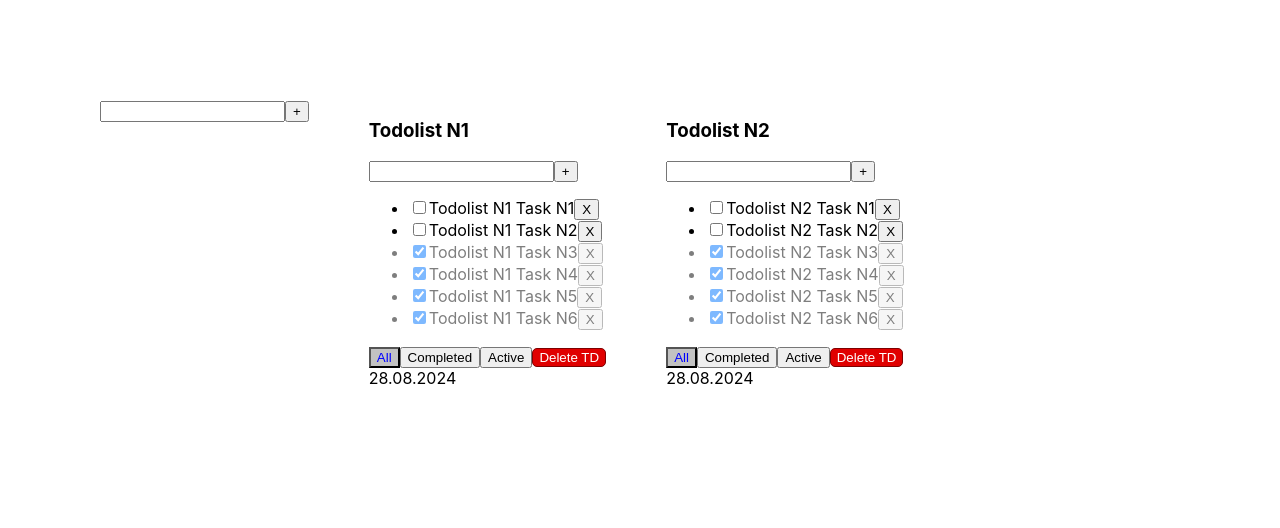
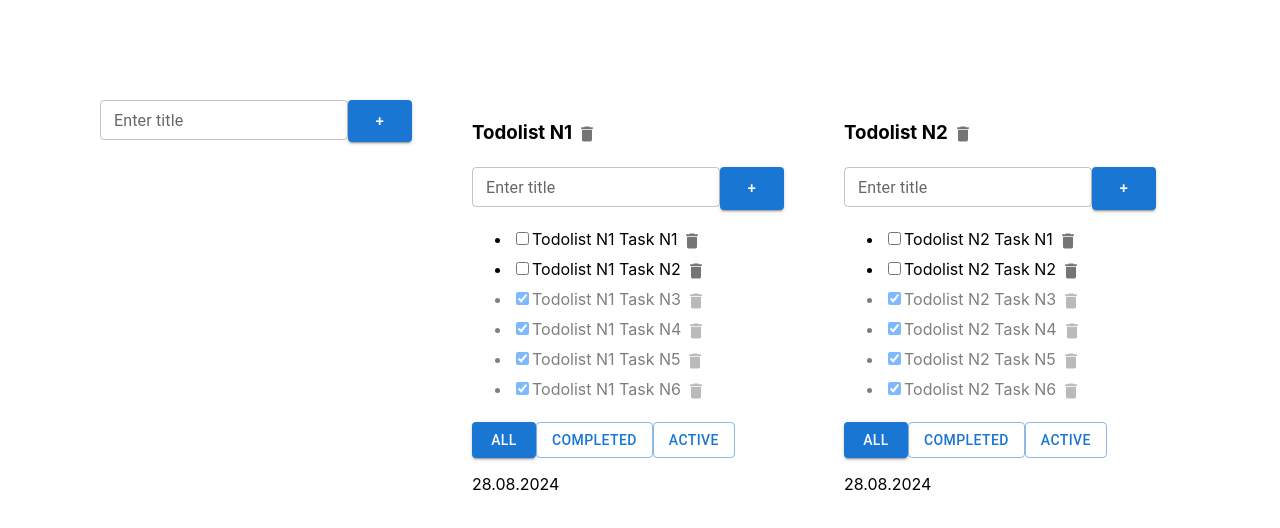
Before and after one commit to alexsmirn/all-lessons-repeat, a React (Create React App) app: page / in a window 1280 px wide. Shown: the top 528 px of the page. Built offline with nearby package versions, Linux system fonts and the light colour scheme.

Commit message:
lesson-07 (2/3 (AddItemFor MUI) done) commit

```diff
--- a/package.json
+++ b/package.json
@@ -3,6 +3,10 @@
   "version": "0.1.0",
   "private": true,
   "dependencies": {
+    "@emotion/react": "^11.11.4",
+    "@emotion/styled": "^11.11.5",
+    "@mui/icons-material": "^5.15.19",
+    "@mui/material": "^5.15.19",
     "@testing-library/jest-dom": "^5.17.0",
     "@testing-library/react": "^13.4.0",
     "@testing-library/user-event": "^13.5.0",
--- a/src/app/App.tsx
+++ b/src/app/App.tsx
@@ -1,6 +1,6 @@
 import React, {useEffect, useState} from 'react';
 import './App.css';
-import {TaskType, Todolist} from "../features/Todolist";
+import {TaskType, Todolist} from "../features/Todolist/Todolist";
 import {v1} from "uuid";
 import {AddItemForm} from "../components/AddItemForm";
 
--- a/src/components/AddItemForm.tsx
+++ b/src/components/AddItemForm.tsx
@@ -1,5 +1,6 @@
 import {ChangeEvent, KeyboardEvent, useState} from "react";
-import {Button} from "./Button";
+import {Button} from "@mui/material";
+import TextField from '@mui/material/TextField';
 
 type AddItemFormPropsType = {
     //Callbacks
@@ -34,12 +35,15 @@ export const AddItemForm = (props: AddItemFormPropsType) => {
     }
 
     return <div>
-        <input value={inputValue}
-               onChange={onChangeInputValue}
-               onKeyUp={addItemOnKeyUpHandler}
-               className={error ? 'error-input' : ''}
+        <TextField error={error}
+                   id={!error ? "outlined-basic" : "outlined-error"}
+                   label={!error ? "Enter title" : "Title is required"}
+                   variant="outlined"
+                   value={inputValue}
+                   onChange={onChangeInputValue}
+                   onKeyUp={addItemOnKeyUpHandler}
+                   size={'small'}
         />
-        <Button title={'+'} callBack={() => addItemHandler(inputValue)}/>
-        {error && <p className={'error-message'}>Title is required</p>}
+        <Button variant="contained" onClick={() => addItemHandler(inputValue)} size={'large'}>+</Button>
     </div>
 }
--- a/src/components/Button.tsx
+++ b/src/components/Button.tsx
@@ -1,8 +1,10 @@
+import * as React from 'react';
+
 type ButtonPropsType = {
     title: string
     callBack: () => void
     className?: string
 }
-export const Button = ({title, callBack, className}: ButtonPropsType) => {
+export const UniversalButton = ({title, callBack, className}: ButtonPropsType) => {
     return <button className={className} onClick={callBack}>{title}</button>
 }
--- /dev/null
+++ b/src/features/Todolist/Todolist.css
@@ -0,0 +1,5 @@
+.todolist {
+    display: flex;
+    justify-content: center;
+    align-items: center;
+}
--- a/src/features/Todolist.tsx
+++ b/src/features/Todolist/Todolist.tsx
@@ -1,7 +1,11 @@
-import {Button} from "../components/Button";
-import {TodolistFilterType} from "../app/App";
-import {AddItemForm} from "../components/AddItemForm";
-import {EditableSpan} from "../components/EditableSpan";
+import {UniversalButton} from "../../components/Button";
+import {TodolistFilterType} from "../../app/App";
+import {AddItemForm} from "../../components/AddItemForm";
+import {EditableSpan} from "../../components/EditableSpan";
+import * as React from 'react';
+import IconButton from '@mui/material/IconButton';
+import DeleteIcon from '@mui/icons-material/Delete';
+import Button from '@mui/material/Button';
 
 export type TaskType = {
     id: string,
@@ -26,8 +30,6 @@ type TodolistPropsType = {
     changeTodolistTitle: (todolistId: string, newValue: string) => void
 }
 export const Todolist = (props: TodolistPropsType) => {
-
-
     const changeTasksFilterHandler = (todolistId: string, newFilterValue: TodolistFilterType) => {
         props.changeFilter(todolistId, newFilterValue)
     }
@@ -52,9 +54,13 @@ export const Todolist = (props: TodolistPropsType) => {
     }
 
     return (
-        <div>
+        <div className={'todolist'}>
             <h3>
                 <EditableSpan value={props.title} setNewValue={changeTodolistTitleHandler}/>
+
+                <IconButton aria-label="delete" size="small">
+                    <DeleteIcon fontSize="small" onClick={() => removeTodolistHandler(props.todolistId)}/>
+                </IconButton>
             </h3>
             <AddItemForm addItemCallBack={addTaskHandler}/>
             {props.tasks.length === 0 ? <p>Тасок нет</p> :
@@ -70,31 +76,31 @@ export const Todolist = (props: TodolistPropsType) => {
                                     changeTaskStatusHandler(props.todolistId, task.id)
                                 }}/>
                                 <EditableSpan value={task.title} setNewValue={changeTaskTitleHandler}/>
-                                <Button title={'X'} callBack={() => removeTaskHandler(props.todolistId, task.id)}/>
+                                <IconButton aria-label="delete" size="small">
+                                    <DeleteIcon fontSize="small" onClick={() => removeTaskHandler(props.todolistId, task.id)}/>
+                                </IconButton>
                             </li>
                         )
                     })}
                 </ul>
             }
             <div>
-                <Button title={'All'}
-                        callBack={() => changeTasksFilterHandler(props.todolistId, 'all')}
-                        className={props.filter === 'all' ? 'active-filter' : ''}
-                />
-                <Button title={'Completed'}
-                        callBack={() => changeTasksFilterHandler(props.todolistId, 'completed')}
-                        className={props.filter === 'completed' ? 'active-filter' : ''}
-                />
-                <Button title={'Active'}
-                        callBack={() => changeTasksFilterHandler(props.todolistId, 'active')}
-                        className={props.filter === 'active' ? 'active-filter' : ''}
-                />
-                <Button title={'Delete TD'}
-                        className={'delete-button'}
-                        callBack={() => removeTodolistHandler(props.todolistId)}
-                />
+                <Button
+                    variant={props.filter === 'all' ? 'contained' : 'outlined'}
+                    onClick={() => changeTasksFilterHandler(props.todolistId, 'all')}
+                >All</Button>
+
+                <Button
+                    variant={props.filter === 'completed' ? 'contained' : 'outlined'}
+                    onClick={() => changeTasksFilterHandler(props.todolistId, 'completed')}
+                >Completed</Button>
+
+                <Button
+                    variant={props.filter === 'active' ? 'contained' : 'outlined'}
+                    onClick={() => changeTasksFilterHandler(props.todolistId, 'active')}
+                >Active</Button>
             </div>
-            {props.date && <span>{props.date}</span>}
+            {props.date && <p>{props.date}</p>}
         </div>
     )
 }
```
Also changed, not shown: 1 other file (tests, documents, lock files or other folders).
